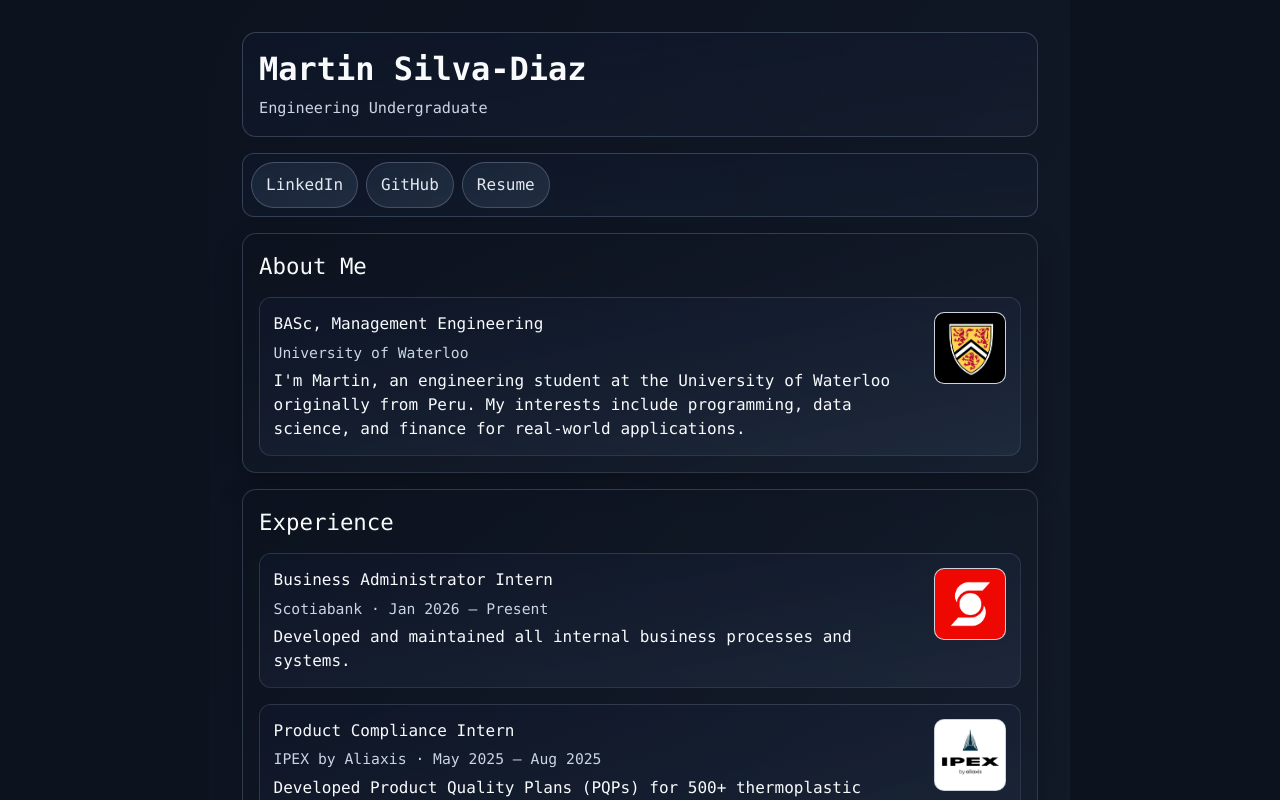
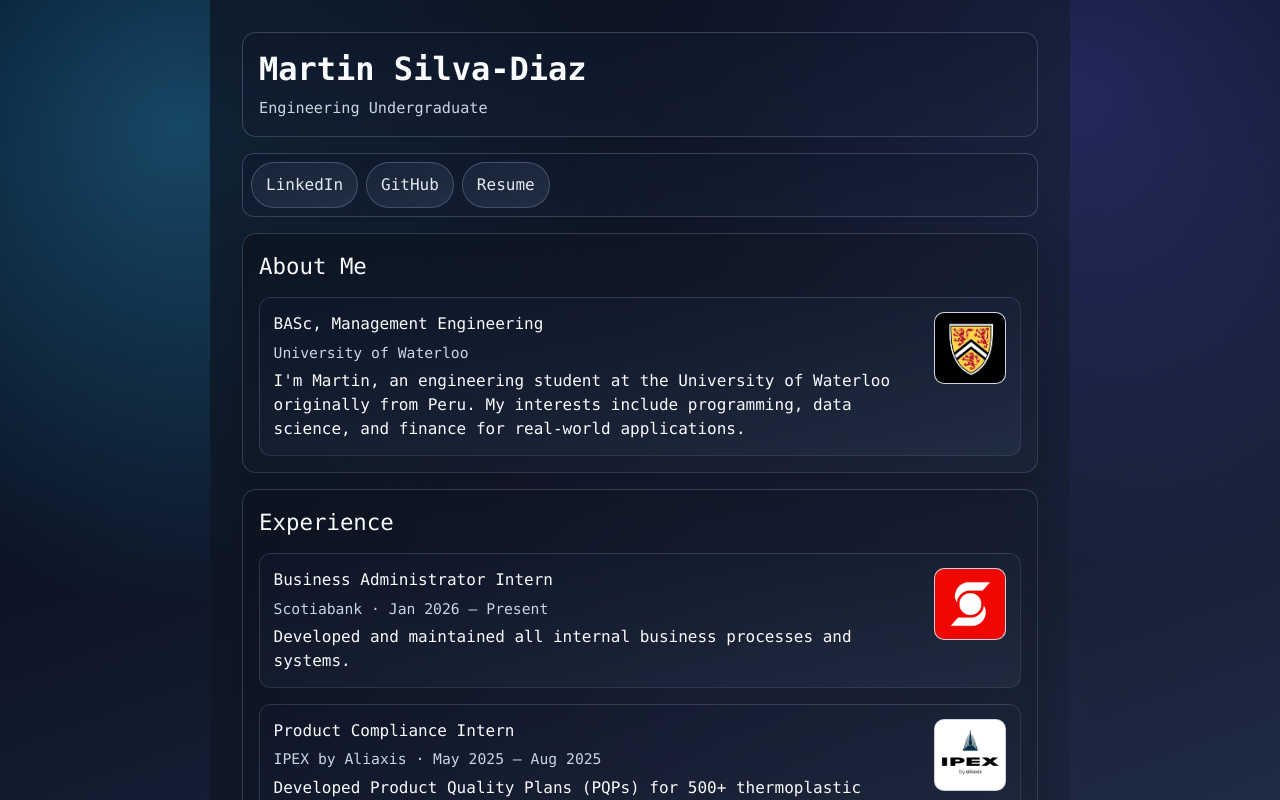
Before and after one commit to Martins26/Martin-Silva-Diaz-Personal-Website, a React (Vite) app: page / in a window 1280 px wide. Shown: the top 800 px of the page. Built offline with nearby package versions, Linux system fonts and the light colour scheme.

Commit message:
Enhance page background gradient contrast

```diff
--- a/src/index.css
+++ b/src/index.css
@@ -10,7 +10,6 @@ body,
   height: 100%;
   margin: 0;
   min-width: 320px;
-  background: #0c121e;
 }
 
 html {
@@ -18,11 +17,40 @@ html {
 }
 
 body {
+  background:
+    radial-gradient(
+      circle at 14% 16%,
+      rgba(56, 189, 248, 0.34) 0%,
+      rgba(56, 189, 248, 0) 37%
+    ),
+    radial-gradient(
+      circle at 84% 12%,
+      rgba(99, 102, 241, 0.28) 0%,
+      rgba(99, 102, 241, 0) 39%
+    ),
+    radial-gradient(
+      circle at 52% 88%,
+      rgba(168, 85, 247, 0.24) 0%,
+      rgba(168, 85, 247, 0) 44%
+    ),
+    linear-gradient(
+      160deg,
+      #020617 0%,
+      #0b1222 42%,
+      #1f2a44 100%
+    );
+  background-attachment: fixed;
   color: #f8fafc;
   font-family: ui-monospace, SFMono-Regular, Menlo, Monaco, Consolas,
     "Liberation Mono", "Courier New", monospace;
 }
 
+@media (max-width: 900px) {
+  body {
+    background-attachment: scroll;
+  }
+}
+
 #root {
   min-height: 100%;
 }
```
